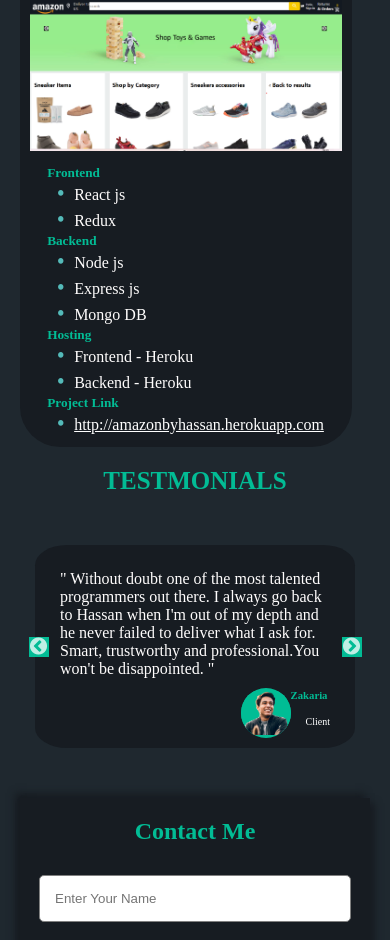
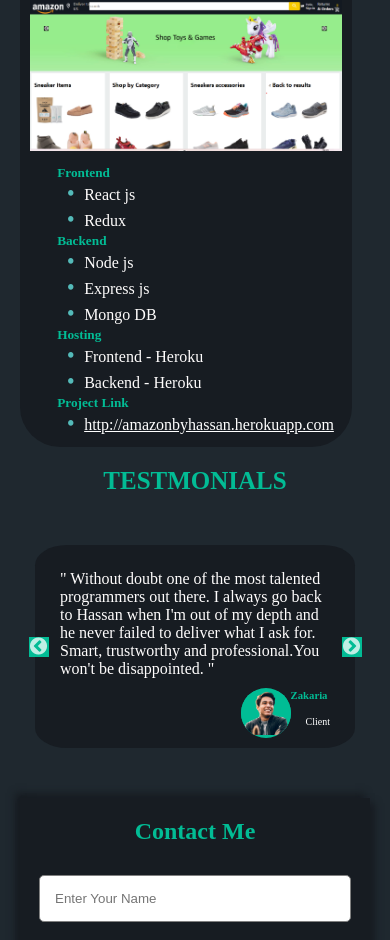
Before and after one commit to Hassan-jr/portfolio, a React (Create React App) app: page /edu in a window 390 px wide. Shown: the part 1669-2609 px from the top of the page. Built offline with nearby package versions, Linux system fonts and the light colour scheme.

Commit message:
responsive  improvement 3

```diff
--- a/src/components/project.css
+++ b/src/components/project.css
@@ -75,7 +75,9 @@
         padding: 10px;
         overflow: hidden;
 
-
+    }
+    .project_des{
+        margin-left: 20px;
     }
 
     .project_div{
```
